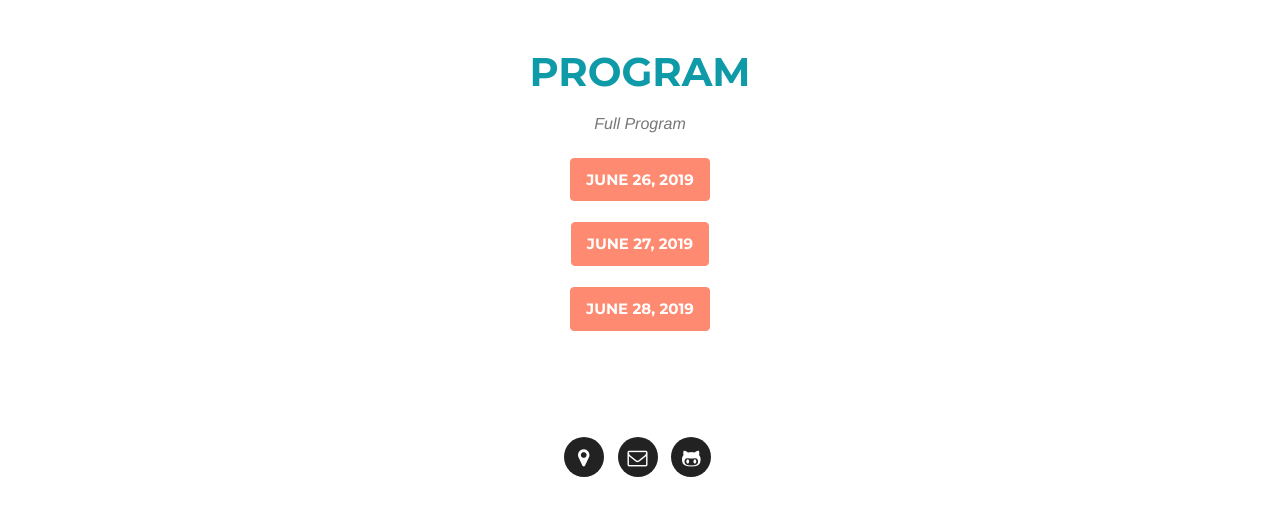
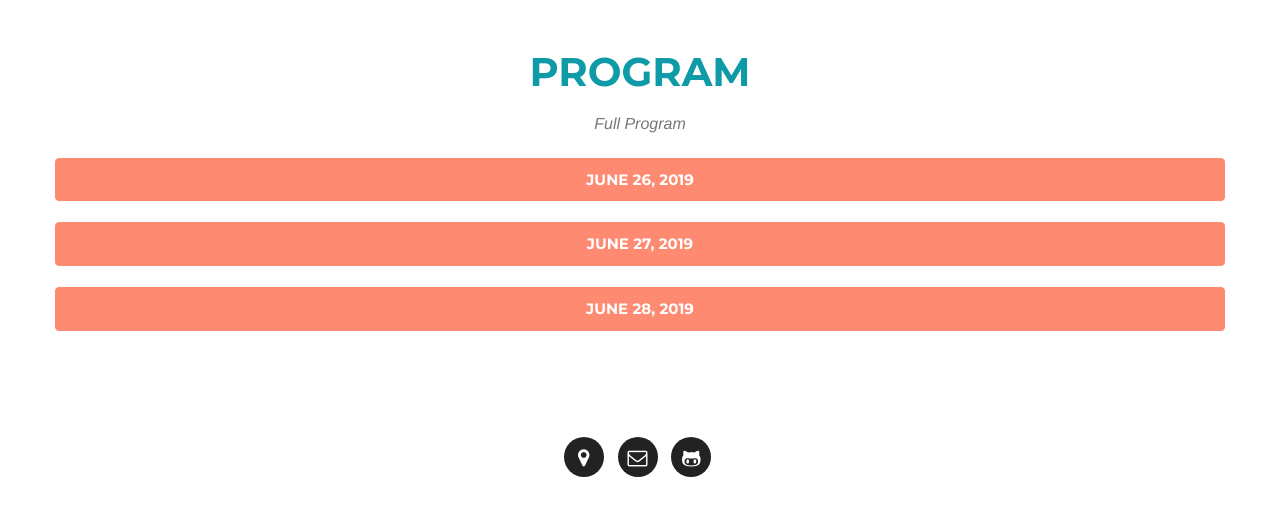
Before and after one commit to arfc/twofcs19, a Jekyll site: the page built from program/program.md, in a window 1280 px wide. Shown: the part 400-912 px from the top of the page. Built offline with Jekyll 4.4.1, drawn with Linux system fonts in a browser that asks for light colours; some web fonts are replaced.

Commit message:
better layout for schedule

```diff
--- a/_layouts/schedule.html
+++ b/_layouts/schedule.html
@@ -16,7 +16,7 @@ layout: default
         {% for day in site.data.program %}
         <div class="container">
                 <div class="row">
-                        <center><button class="btn btn-primary" type="button" data-toggle="collapse" data-target="#{{ forloop.index }}" aria-expanded="false" aria-controls="{{ forloop.index }}">
+                        <center><button class="btn btn-primary btn-block" type="button" data-toggle="collapse" data-target="#{{ forloop.index }}" aria-expanded="false" aria-controls="{{ forloop.index }}">
                         {{ day.date }}
                         </button>
                         </center>
@@ -28,28 +28,43 @@ layout: default
                                         <h4>{{ topic.time }}</h4>
                                         {% if topic.session %}<p><i class="fa fa-atom"> {{ topic.session }}</i></p>{% endif %}
                                         </div>
-                                        <div class="col-md-4">
+                                        <div class="col-md-6">
                                         <h5>{{ topic.title }}</h5>
-                                        {% if topic.presenter %}<p><i class="fa f-user"> {{ topic.presenter }}</i></p>{% endif %}
+                                        {% if topic.presenter %}<p>
+                                        <i class="fa fa-user"> </i>
+                                        Presenter:
+                                        {{ topic.presenter }}</p>{% endif %}
                                         {% if topic.type %}<p><i class="fa fa-comment"> {{ topic.type }}</i></p>{% endif %}
-                                        {% if topic.slides %}<p><i class="fa fa-image"></i> <a href="{{ topic.slides }}"> {{ topic.slides }}</a></p>{% endif %}
-                                        {% if topic.paper %}<p><i class="fa fa-file-text-o"></i> <a href="{{ topic.paper }}">{{ topic.paper }}</a></p>{% endif %}
                                         </div>
+                                        <div class="col-md-4 text-right">
+                                        {% if topic.slides %}
+                                                <a href="{{ topic.slides }}" class="btn
+                                                btn-primary" role="button"> <i
+                                                        class="fa
+                                                        fa-image"></i>
+                                                        slides</a>
+                                        {% endif %}
+                                        {% if topic.paper %}
+                                        <a href="{{ topic.paper }}" class="btn
+                                                btn-primary" role="button">
+                                                <i class="fa fa-file-pdf-o"></i>
+                                                        PDF</a>
+                                        {% endif %}
                                         {% if topic.abstract %}
-                                         <button class="btn btn-primary"
+                                                <button class="btn btn-primary"
                                                         type="button"
                                                         data-toggle="collapse"
                                                         data-target="#{{ forloop.index }}-abs"
                                                         aria-expanded="false"
-                                                        aria-controls="{{ forloop.index }}-abs">abstract</button>
-                                        <!--<div class="collapse" id="{{ forloop.index }}-abs">
-                                                <p class="text-muted" >{{ topic.abstract }}</p>
-                                        </div>-->
+                                                        aria-controls="{{ forloop.index }}-abs">
+                                                        <i class="fa fa-file-text-o"></i> txt
+                                                </button>
                                         {% assign abs = topic.abstract %}
                                         <div class="collapse" id="{{ forloop.index }}-abs">
-                                                <p class="col-md-6 text-muted" >{{ abs }}</p>
+                                                <p class="text-muted" >{{ abs }}</p>
                                         </div>
                                         {% endif %}
+                                        </div>
                                 </div>
                                 {% endfor %}
                         </div>
```
